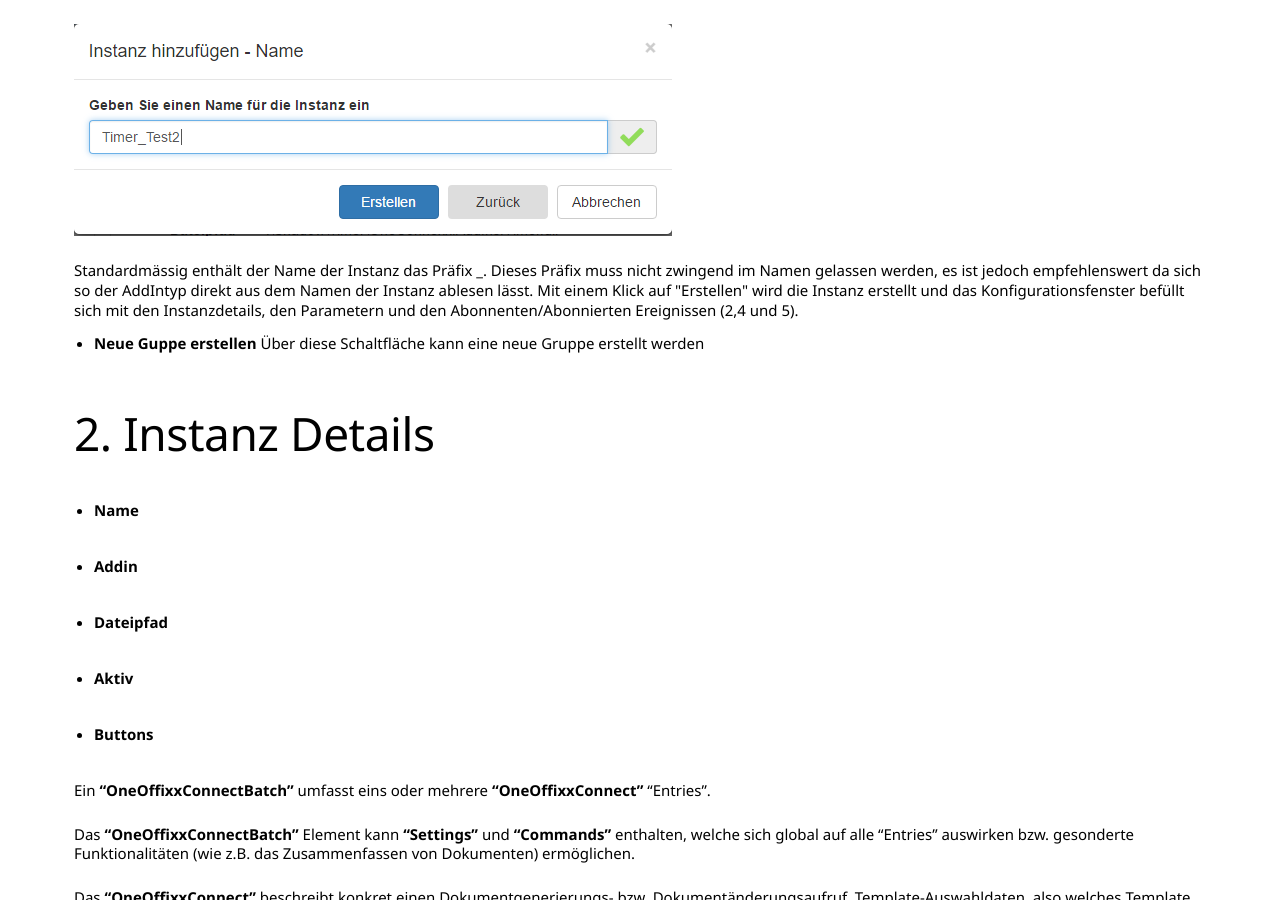
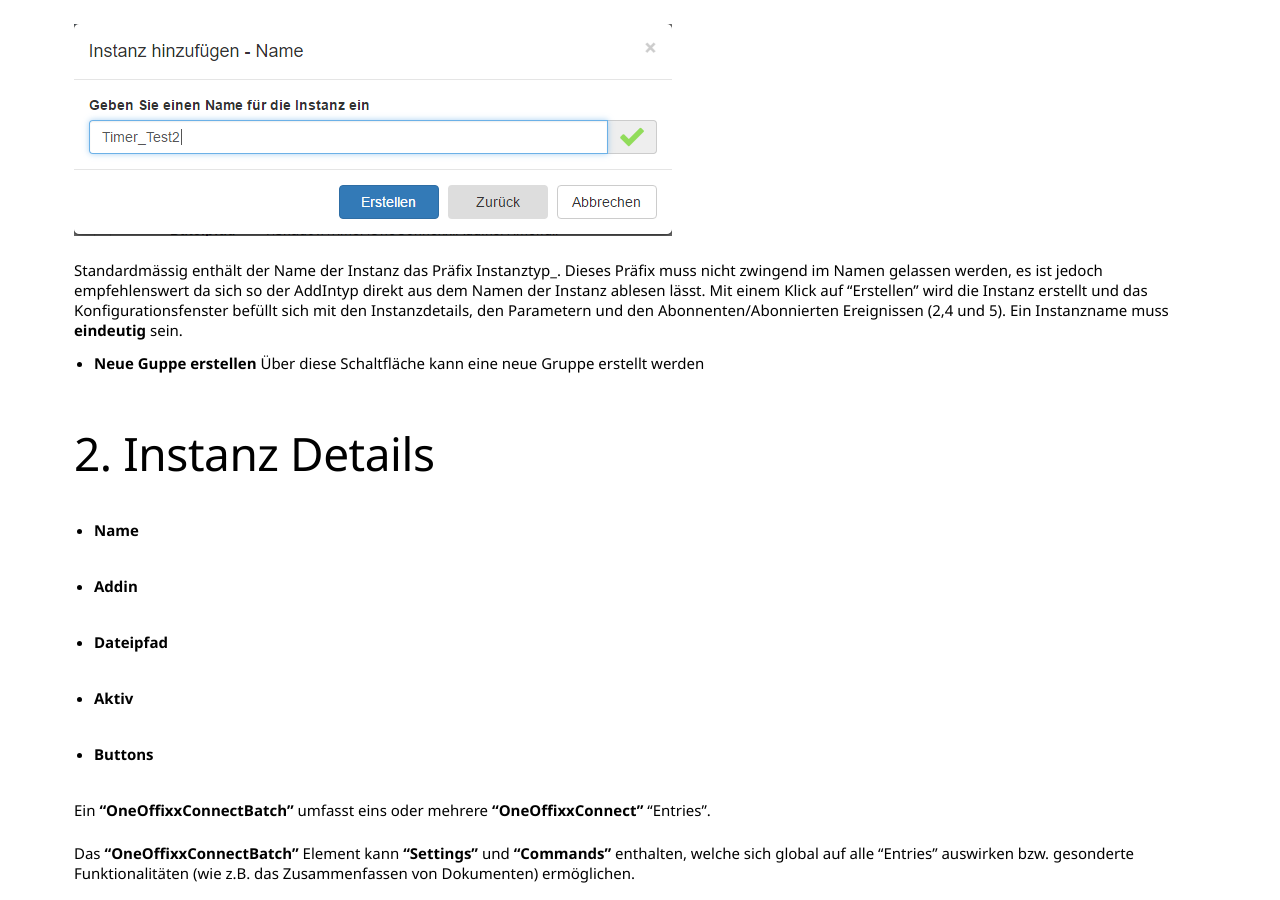
Before and after one commit to primesoft-group/oneconnexx-docs, a Jekyll site: the page built from _pages/webclient/de/konfiguration.md, in a window 1280 px wide and 900 px high, scrolled down 1910 px. Built offline with Jekyll 4.4.1, drawn with Linux system fonts in a browser that asks for light colours; nearby versions of some CDN libraries; some web fonts are replaced.

Commit message:
Arbeit an Konfigurationsseite

```diff
--- a/_pages/webclient/de/konfiguration.md
+++ b/_pages/webclient/de/konfiguration.md
@@ -29,7 +29,8 @@
 
   ![X]({{ site.baseurl}}/assets/content-images/webclient/de/nameinstance.png "Name new Instance")
 
-  Standardmässig enthält der Name der Instanz das Präfix <Instanztyp>_. Dieses Präfix muss nicht zwingend im Namen gelassen werden, es ist jedoch empfehlenswert da sich so der AddIntyp direkt aus dem Namen der Instanz ablesen lässt. Mit einem Klick auf "Erstellen" wird die Instanz erstellt und das Konfigurationsfenster befüllt sich mit den Instanzdetails, den Parametern und den Abonnenten/Abonnierten Ereignissen (2,4 und 5).
+  Standardmässig enthält der Name der Instanz das Präfix Instanztyp_. Dieses Präfix muss nicht zwingend im Namen gelassen werden, es ist jedoch empfehlenswert da sich so der AddIntyp direkt aus dem Namen der Instanz ablesen lässt. Mit einem Klick auf "Erstellen" wird die Instanz erstellt und das Konfigurationsfenster befüllt sich mit den Instanzdetails, den Parametern und den
+  Abonnenten/Abonnierten Ereignissen (2,4 und 5). Ein Instanzname muss __eindeutig__ sein.
 
   * __Neue Guppe erstellen__
   Über diese Schaltfläche kann eine neue Gruppe erstellt werden
```
